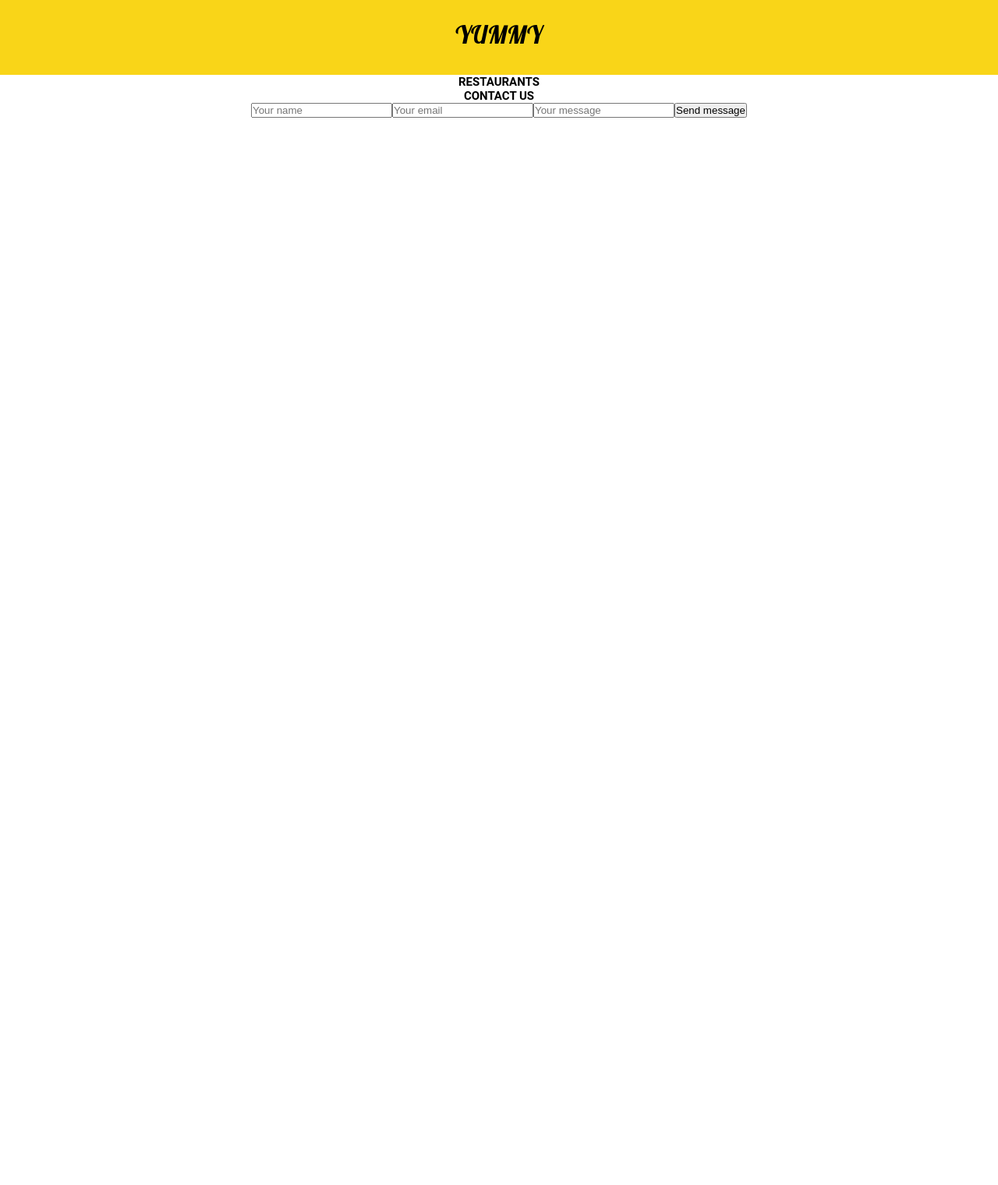
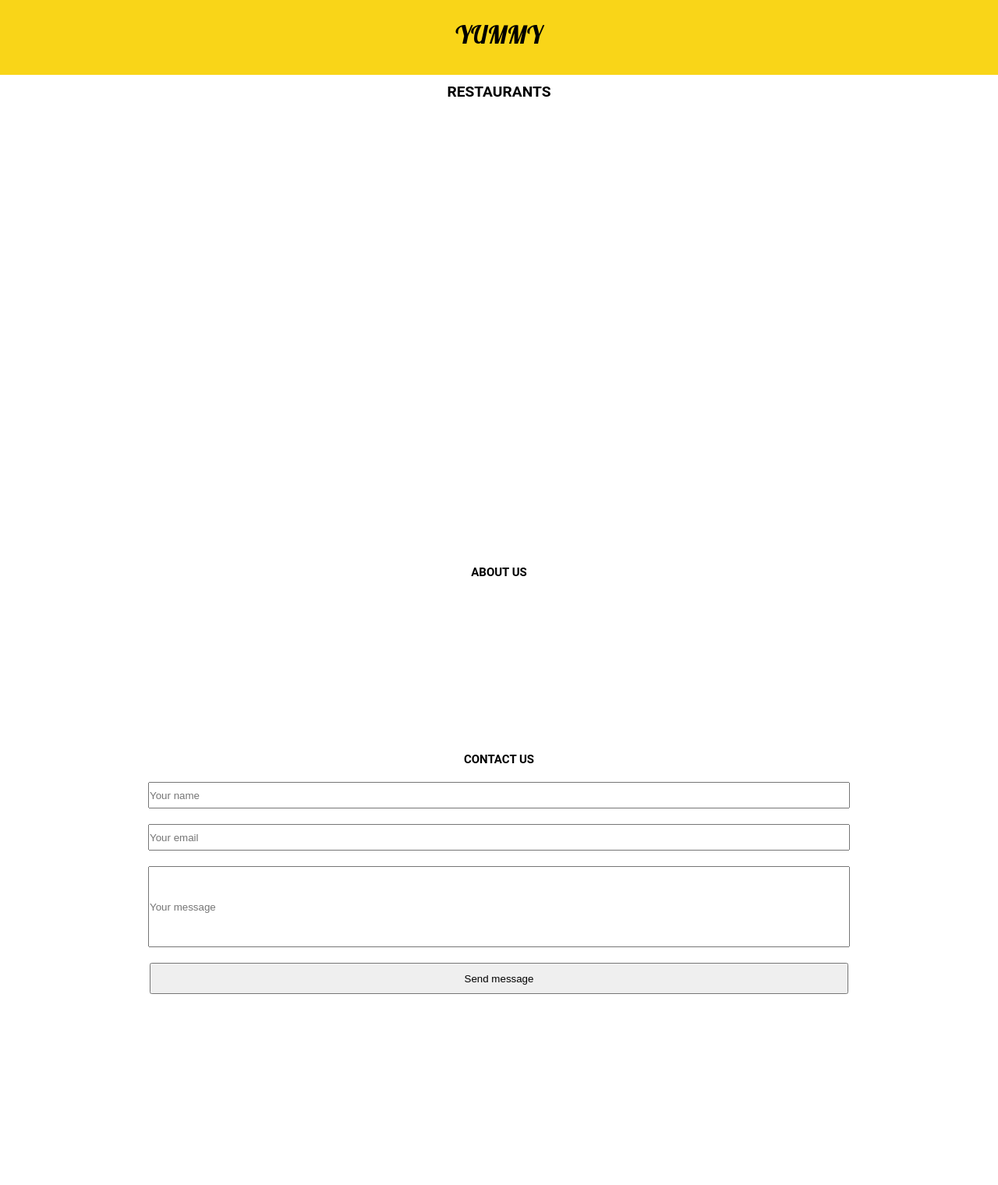
Before and after one commit to fourhdcon/restaurant-menu, a PHP site: page / in a window 1280 px wide. Shown: the whole page at 78% size. Before the commit the page ends 151 px from the top, so only its background shows below. Run offline with PHP 8.4, Linux system fonts and the light colour scheme.

Commit message:
next style changes

```diff
--- a/react.js
+++ b/react.js
@@ -15,7 +15,7 @@ class App extends React.Component {
                 </main>
                 <footer>
                     <section class="AboutUs">
-                        <h2></h2>
+                        <h2>About Us</h2>
                         <p></p>
                     </section>
                     <section class="contact">
--- a/style.css
+++ b/style.css
@@ -12,6 +12,8 @@ body {
 	font-family: roboto, sans-serif;
 	font-size: 10px;
 	text-transform: uppercase;
+	display: flex;
+	flex-direction: column;
 }
 
 header {
@@ -31,10 +33,49 @@ header h1 {
 
 main, footer {
 	display: flex;
-	align-items: center;
+	align-items: space-between;
 	justify-content: center;
 }
 
-footer h2 {
+main {
+	height: 48vh;
+	width: 100%;
+}
+
+main h2 {
+	margin: 10px 0 10px 0;
+	font-size: 1.2rem;
+}
+
+footer {
+	height: 130vh;
+	flex-direction: column;
 	text-align: center;
 }
+
+footer .AboutUs {
+	width: 100%;
+	height: 30vh;
+}
+
+.contact form {
+	display: flex;
+	flex-direction: column;
+	align-items: center;
+}
+
+input {
+	width: 70%;
+	height: 30px;
+	margin-top: 20px;
+}
+
+input:nth-of-type(3) {
+	height: 100px;
+}
+
+.contact button {
+	margin-top: 20px;
+	width: 70%;
+	height: 40px;
+}
```
